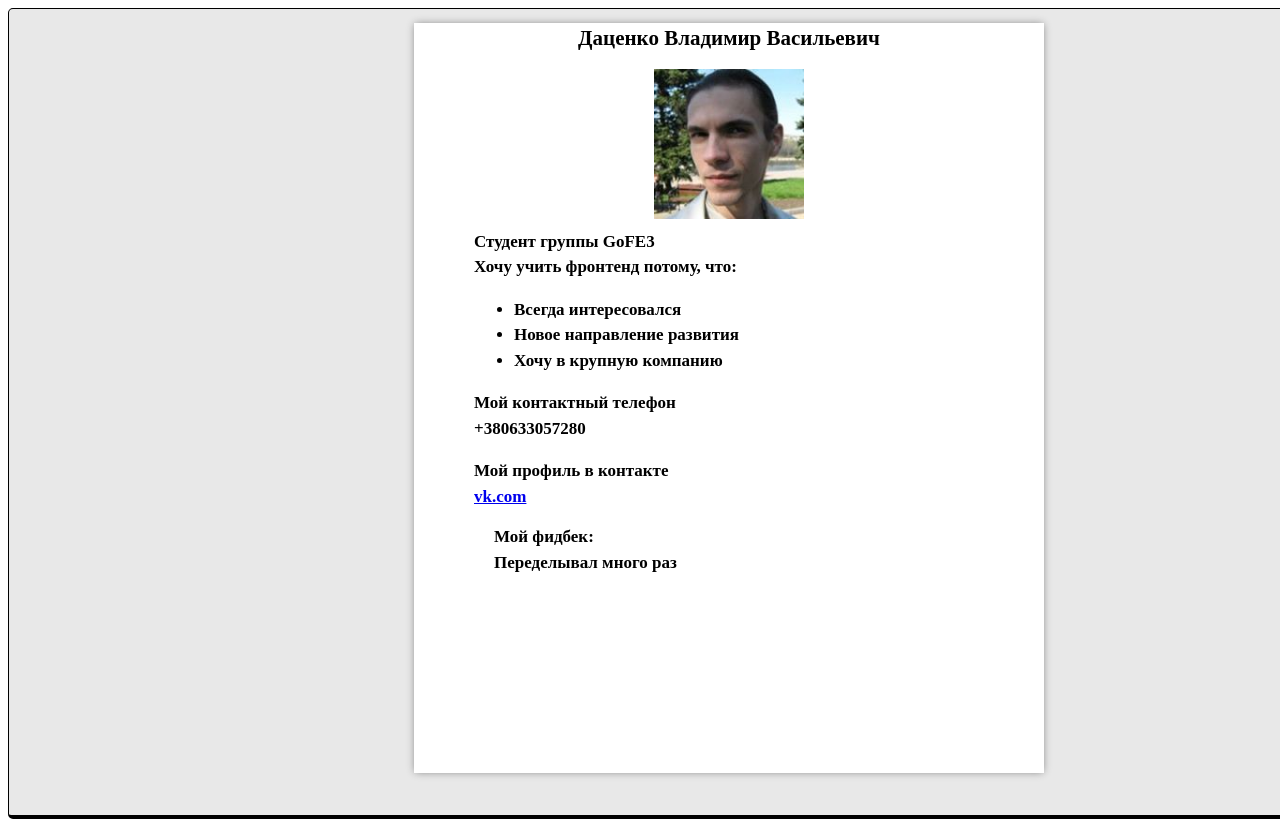
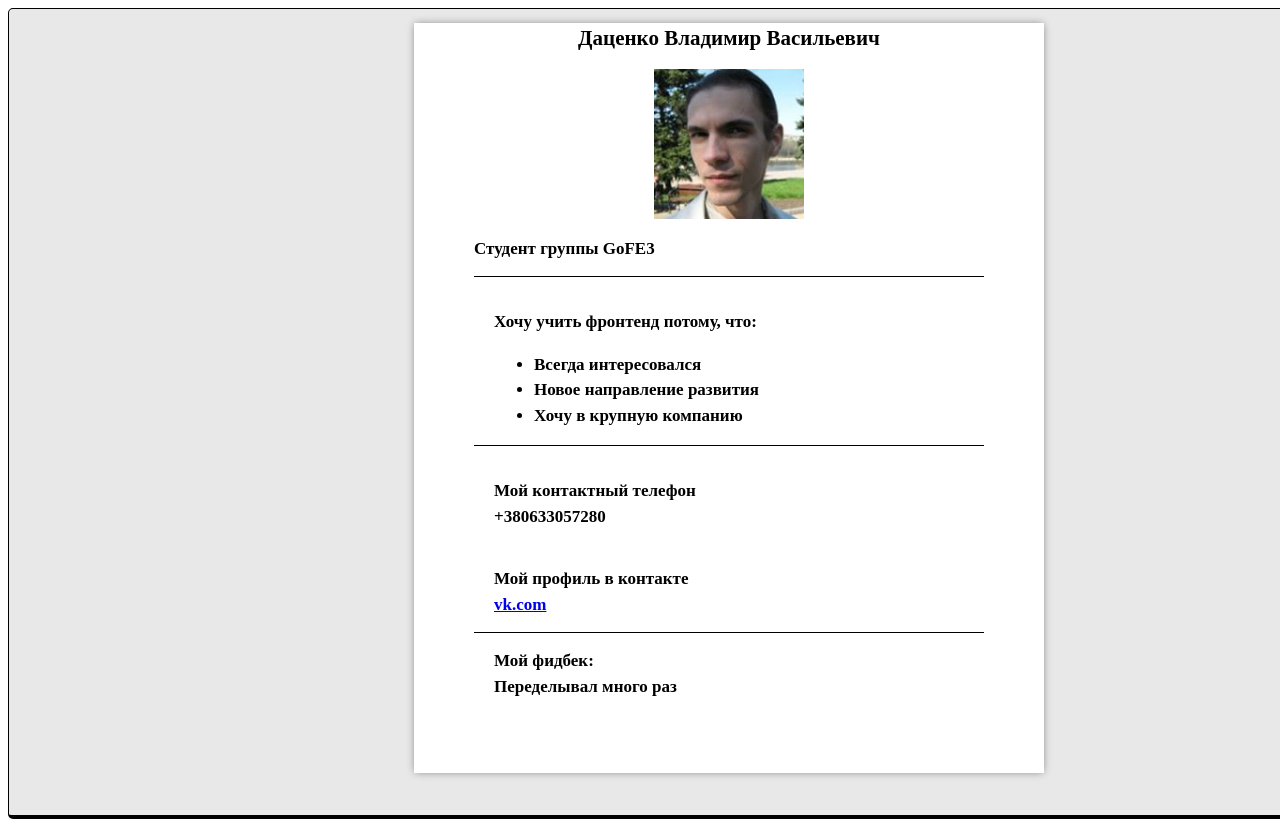
Before and after one commit to fkthereality/GOIT, a plain HTML site: page GoFE3_HTML1.html in a window 1280 px wide. Shown: the top 827 px of the page. Drawn offline with Linux system fonts and the light colour scheme.

Commit message:
added <p>, class and comments

```diff
--- a/GoFE3_HTML1.html
+++ b/GoFE3_HTML1.html
@@ -7,49 +7,48 @@
 </head>
 <body>
 
+<!-- WRAPPER -->
 <div class="wrapper">
 
+<!-- HEAD -->
 <div class="head">
+
 <h1>Даценко Владимир Васильевич</h1>
+<img class="img" src="img/my_face.jpg" alt="моя фотка из фейсбука" title="Это моя фотка из FB">
+<p class="border">Студент группы GoFE3</p>
 
-
-<img class="img" src="img/my_face.jpg" alt="моя фотка из фейсбука" title="Это моя фотка из FB">
-
-<div>Студент группы GoFE3</div>
-
-
-<div>
-Хочу учить фронтенд потому, что:
+<!-- ANSWERS -->
+<div class="answers">
+<span>Хочу учить фронтенд потому, что:</span>
 	<ul>
 		<li>Всегда интересовался</li>
 		<li>Новое направление развития</li>
 		<li>Хочу в крупную компанию</li>
 	</ul>
+</div>
+<!-- END OF ANSWERS -->
+
+
+<!-- CONTACTS -->
+<div class="contacts">
+<p class="phone">Мой контактный телефон <br>
+	+380633057280</p>
+<span>Мой профиль в контакте</span> <br>
+<a href="https://vk.com/shemar" target="_blank">vk.com</a>
+</div>
+<!-- END OF CONTACTS -->
+
+<!-- FOOTER -->
+<div class="footer">
+<span>Мой фидбек:</span> <br>
+<span>Переделывал много раз</span>
+</div>
+<!-- END OF FOOTER -->
 
 </div>
+<!-- END OF HEAD -->
 
-
-
-
-<div>
-
-Мой контактный телефон <br>
-+380633057280
-
-<p></p>
-Мой профиль в контакте<br>
-<a href="https://vk.com/shemar" target="_blank">vk.com</a>
-
-</div>
-
-
-
-<div class="footer">
-
-Мой фидбек:<br>
-Переделывал много раз
-</div>
-</div>
   </div>
+  <!-- END OF WRAPPER -->
 </body>
 </html>
--- a/css/GoFE3_HTML1.css
+++ b/css/GoFE3_HTML1.css
@@ -21,9 +21,10 @@
 		padding-left: 60px;
 		padding-right: 60px;
 }
+
 .border{
 		border-bottom: 1px solid black;
-		padding-bottom:15px;
+		padding-bottom: 15px;
 }
  h1{
 	text-align: center;
@@ -36,6 +37,11 @@
 		display:block;
 		margin:10px auto 10px;
 }
+.phone{
+	padding-bottom: 20px;
+}
+
+
 .answers,
 .contacts,
 .footer{
@@ -47,3 +53,6 @@
 .footer{
 	border-bottom: 0px;
 }
+.answers{
+	padding-bottom: 0px;
+}
```
Also changed, not shown: Копия GoFE3_HTML1.html (deleted, +0 -56 lines).
